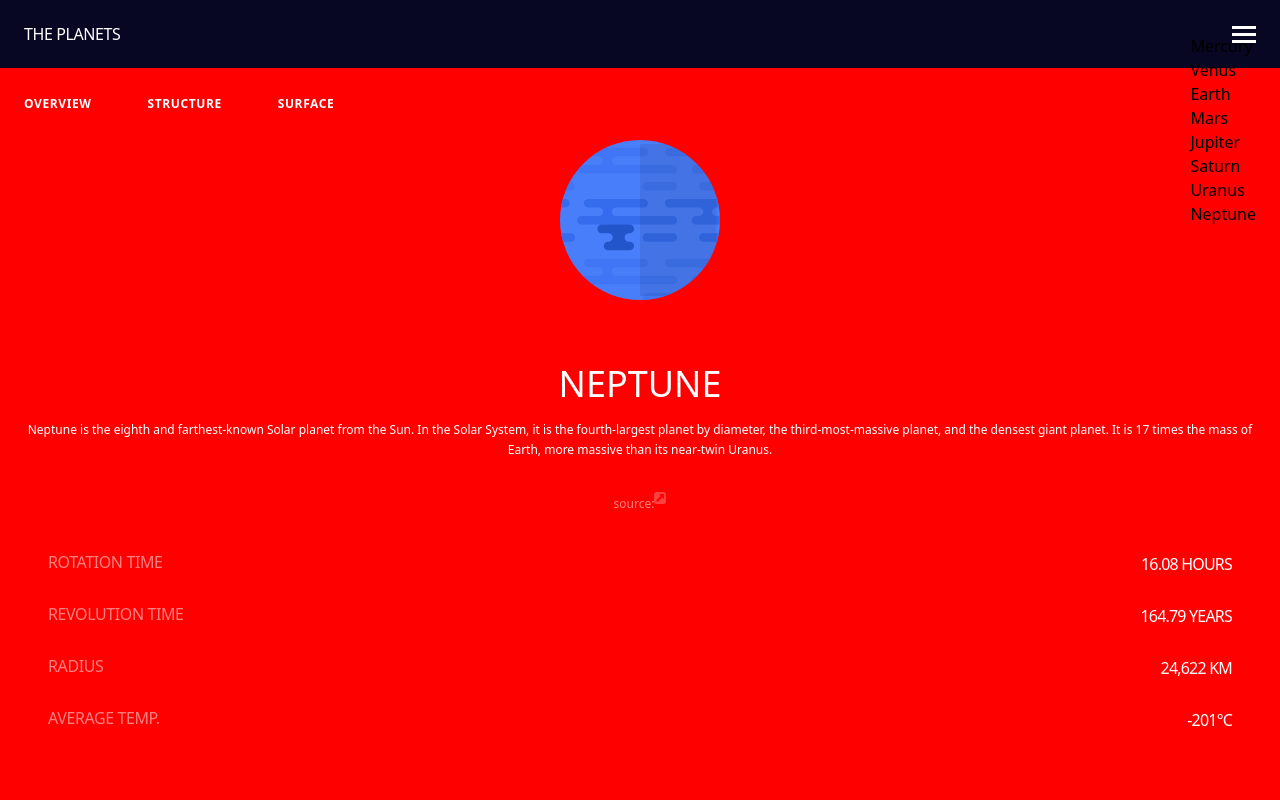
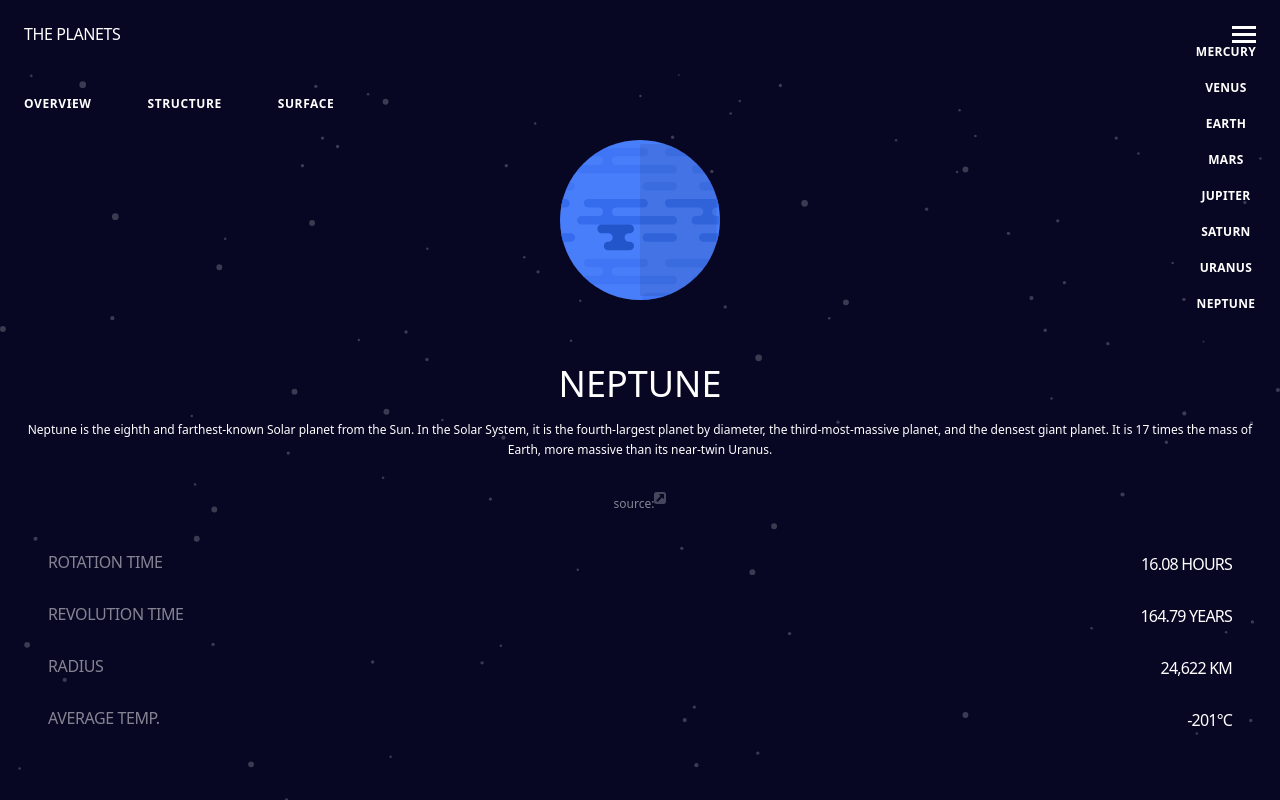
Before and after one commit to tamta123/planet-fact-site, a React (Vite) app: page /Neptune in a window 1280 px wide. Both pictures are taken after a click on the icon 1244 px from the left and 34 px from the top of the page. Built offline with nearby package versions, Linux system fonts and the light colour scheme; the HTML template or start-up script is replaced by a standard one.

Commit message:
style:add background image and color to the body element and changed header list items color

```diff
--- a/index.html
+++ b/index.html
@@ -7,7 +7,7 @@
     <title>Vite + React</title>
   </head>
   <body>
-    <div id="root" style="height: 100%; background-color: red"></div>
+    <div id="root" style="height: 100%; background-color: #070724"></div>
     <script type="module" src="/src/main.jsx"></script>
   </body>
 </html>
--- a/src/App.jsx
+++ b/src/App.jsx
@@ -3,10 +3,18 @@ import "./App.css";
 import { Routes, Route, Navigate } from "react-router-dom";
 import Planets from "./components/planets";
 import Header from "./components/header";
+import backgroundImage from "../public/assets/background-stars.svg";
 
 function App() {
+  const rootStyle = {
+    height: "100%",
+    backgroundImage: `url(${backgroundImage})`,
+    backgroundRepeat: "no-repeat",
+    backgroundSize: "cover",
+    backgroundPosition: "center",
+  };
   return (
-    <>
+    <div id="root" style={rootStyle}>
       <Header />
       <Routes>
         <Route path="/" element={<Navigate to="/Neptune" />} />
@@ -14,7 +22,7 @@ function App() {
         programmatically navigate to a specific route. */}
         <Route path="/:name" element={<Planets />} />
       </Routes>
-    </>
+    </div>
   );
 }
 
--- a/src/components/header.jsx
+++ b/src/components/header.jsx
@@ -34,7 +34,10 @@ const Header = () => {
           }`}
         >
           {planetData.map((planet) => (
-            <li key={planet.name}>
+            <li
+              key={planet.name}
+              className="font-spartan font-semibold text-xs leading-5 tracking-wide uppercase text-white text-center py-2"
+            >
               <Link to={`/${planet.name}`} onClick={toggleMenu}>
                 {planet.name}
               </Link>
```
Also changed, not shown: public/assets/background-stars.svg (added).
